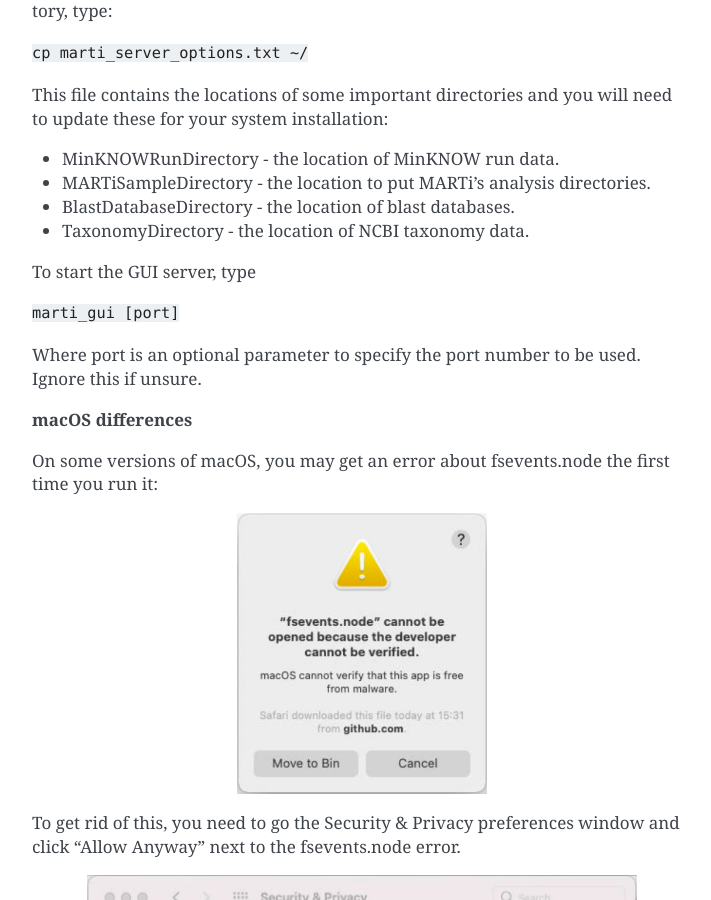
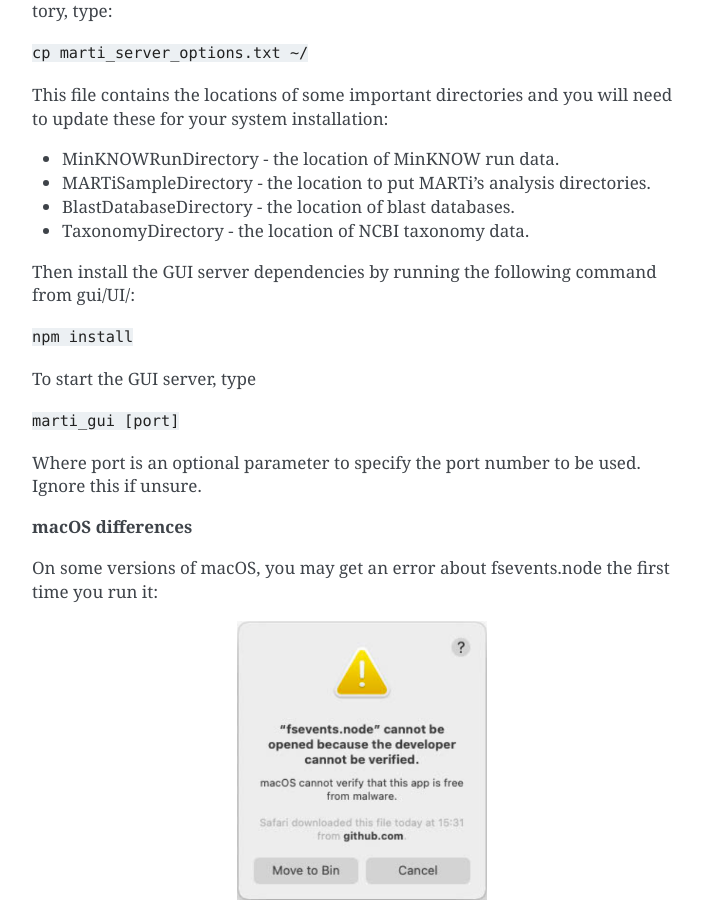
Before and after one commit to richardmleggett/MARTi, a Sphinx documentation site: the page built from docs/source/installation.rst, in a window 1280 px wide and 900 px high, scrolled down 2283 px. Shown: the whole window, without its empty margins (388-1099 px from the left). Built offline with Sphinx 7.4.7, drawn with Linux system fonts in a browser that asks for light colours; formulas are drawn with MathJax 3.

Commit message:
Update docs

```diff
--- a/docs/source/installation.rst
+++ b/docs/source/installation.rst
@@ -80,6 +80,10 @@ This file contains the locations of some important directories and you will need
 * BlastDatabaseDirectory - the location of blast databases.
 * TaxonomyDirectory - the location of NCBI taxonomy data.
 
+Then install the GUI server dependencies by running the following command from gui/UI/:
+
+``npm install``
+
 To start the GUI server, type
 
 ``marti_gui [port]``
```
Also changed, not shown: 3 other files.
